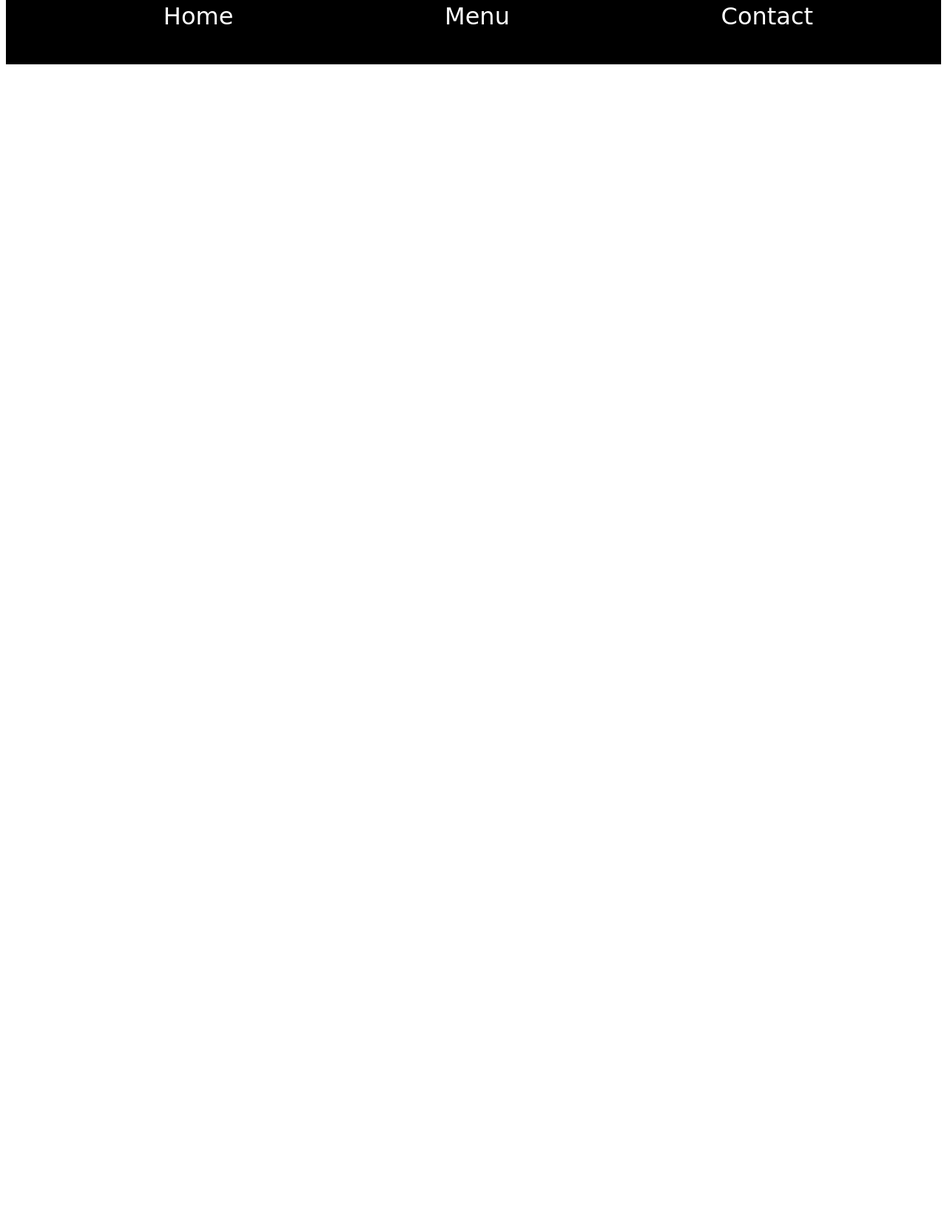
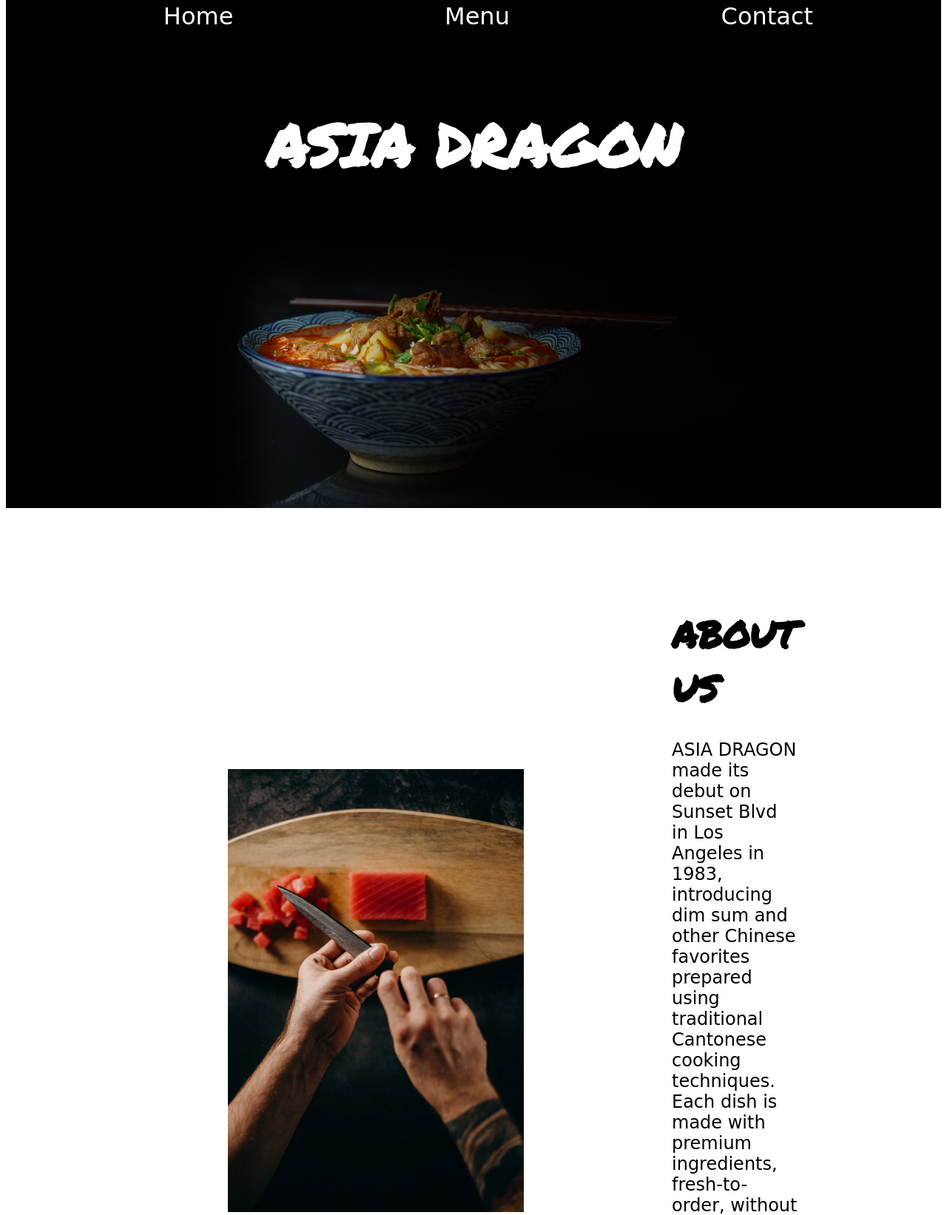
Before and after one commit to pipe2442/restaurantjs, a plain HTML site: page index.html in a window 1280 px wide. Shown: the part 51-1694 px from the top of the page at 74% size. Before the commit the page ends 800 px from the top, so only its background shows below. Drawn offline with Linux system fonts and the light colour scheme; a web font is replaced by a local one.

Commit message:
Add about section text with correct styling

```diff
--- a/assets/styles.css
+++ b/assets/styles.css
@@ -8,10 +8,49 @@ nav ul {
     list-style-type: none;
     display: flex;
     justify-content: space-around;
-  }
+}
 nav a {
       text-decoration: none;
       color: white;
       font-family: 'Baloo Tammudu 2', cursive;
       font-size: xx-large;
-  }
+}
+.mainpage {
+    background-image: url(./images/main.jpg);
+    background-repeat: no-repeat;
+    background-size: contain;
+    background-attachment: fixed;
+    background-position: center;
+    background-color: black;
+    padding: 300px;
+}
+.mainpage h1 {
+    color: white;
+    font-family: 'Permanent Marker', cursive;
+    text-align: center;
+    margin-top: -250px;
+    font-size: 500%;
+}
+.description {
+    display: flex;
+    justify-content: space-around;
+    flex-direction: row;
+    align-items: center;
+    margin: 100px 300px;
+}
+.innerText {
+    margin-left: 200px;
+}
+.description h1 {
+    font-family: 'Permanent Marker', cursive;
+    font-size: 50px;
+}
+
+.description p {
+    font-family: 'Baloo Tammudu 2', cursive;
+    font-size: x-large;
+}
+
+.description img{
+    width:  400px;
+}
--- a/index.html
+++ b/index.html
@@ -6,14 +6,28 @@
     <meta name="viewport" content="width=device-width, initial-scale=1.0">
     <link rel="stylesheet" href="assets/styles.css">
     <link rel="preconnect" href="https://fonts.gstatic.com">
-<link href="https://fonts.googleapis.com/css2?family=Baloo+Tammudu+2&display=swap" rel="stylesheet">
+    <link href="https://fonts.googleapis.com/css2?family=Baloo+Tammudu+2&display=swap" rel="stylesheet">
+    <link href="https://fonts.googleapis.com/css2?family=Permanent+Marker&display=swap" rel="stylesheet">
     <title>Document</title>
 </head>
 <body>
+    <div id="content"></div>
+    <div class="mainpage">
+        <h1>ASIA DRAGON</h1>
+    </div>
+    <div class="description">
+        <img src="./assets/images/salmon.jpg" alt="salmon">
+        <div class="innerText">
+            <h1>ABOUT US</h1>
+            <p>
+                ASIA DRAGON made its debut on Sunset Blvd in Los Angeles in 1983, introducing dim sum and other
+                Chinese favorites prepared using traditional Cantonese cooking techniques. Each dish is made with
+                premium ingredients, fresh-to-order, without adding any MSG, and served in a contemporary environment
+                with friendly and efficient service.
+            </p>
+        </div>
 
-
-
-    <div id="content"></div>
+    </div>
     <script src="main.js"></script>
 </body>
 </html>
```
